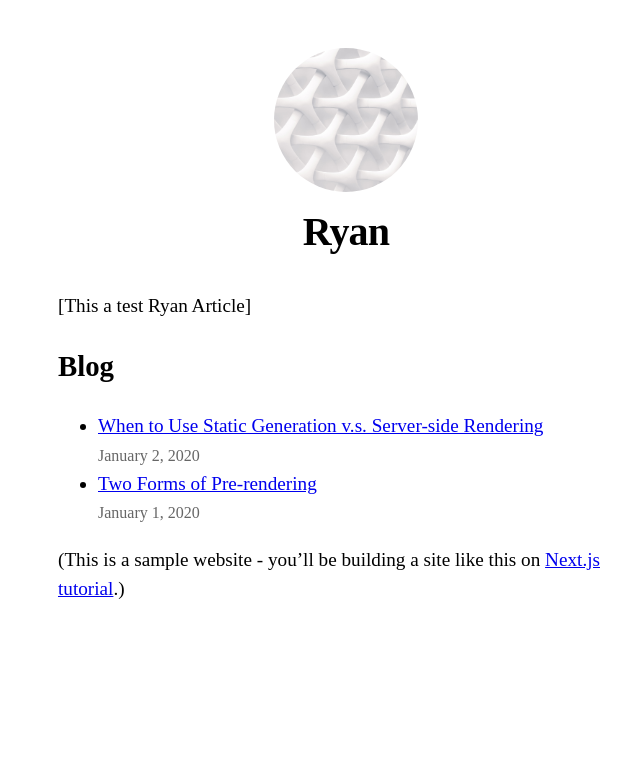
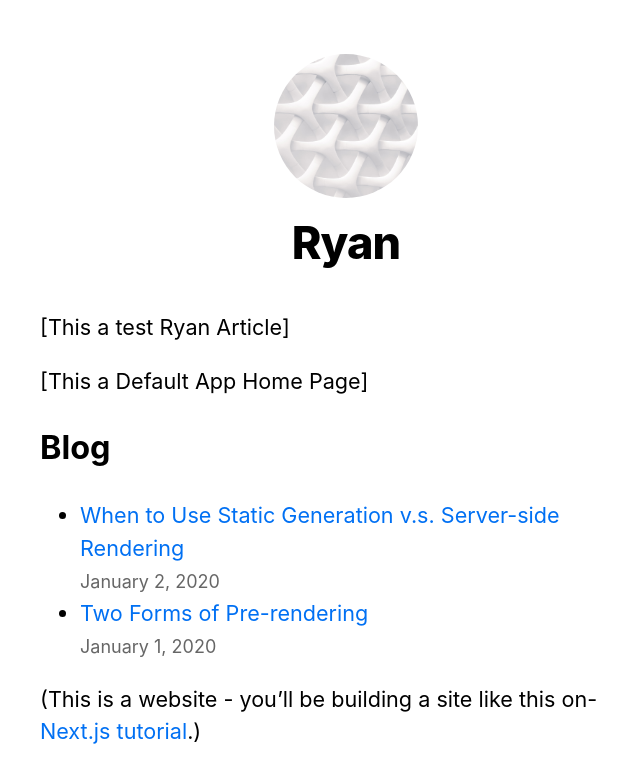
Before and after one commit to crazybber/react-next-blog, a Next.js app: page / in a window 1280 px wide. Shown: the top 782 px of the page, without its empty margins (294-934 px from the left). Built offline with nearby package versions, Linux system fonts and the light colour scheme.

Commit message:
apply global css to layout

```diff
--- a/app/dashboard/page.tsx
+++ b/app/dashboard/page.tsx
@@ -2,7 +2,7 @@ import { cookies, headers } from "next/headers";
 
 async function getData() {
   const authHeader = headers().get("authorization");
-  const res = await fetch("https://...", { cache: "no-store" });
+  const res = await fetch("https://localhost:3000/api/projects", { cache: "no-store" });
   const projects = await res.json();
   return {
     authHeader,
--- a/app/home-page.tsx
+++ b/app/home-page.tsx
@@ -21,6 +21,7 @@ export default function Home({
       </Head>
       <section className={`${utilStyles.headingMd} ${utilStyles.padding1px}`}>
         <p>[This a test Ryan Article]</p>
+        <p>[This a Default App Home Page]</p>
         <h2 className={utilStyles.HeadLg}>Blog</h2>
         <ul>
           {allPostsData.map(({ id, date, title }) => (
@@ -35,7 +36,7 @@ export default function Home({
         </ul>
 
         <p>
-          (This is a sample website - you’ll be building a site like this on{" "}
+          (This is a website - you’ll be building a site like this on{"-"}
           <a href="https://nextjs.org/learn"> Next.js tutorial</a>.)
         </p>
       </section>
--- a/app/layout.tsx
+++ b/app/layout.tsx
@@ -1,8 +1,9 @@
 import { Metadata } from "next";
 import React from "react";
+import '../styles/globals.css'
 
 export const metadata: Metadata = {
-  title: "Default Home",
+  title: "Default Layout",
   description: "Welcome to Default Layout",
   openGraph: {
     title: "Default Layout",
--- a/app/page.tsx
+++ b/app/page.tsx
@@ -2,8 +2,8 @@ import { Metadata } from "next";
 import  HomePage  from "./home-page";
 import { getSortedPostsData } from "../lib/posts";
 export const metadata: Metadata = {
-    title: "Home Page 1",
-    description: "Page description",
+    title: "Home Page Root",
+    description: "Page Root description",
 }
 
 export default async function Page(){
```
